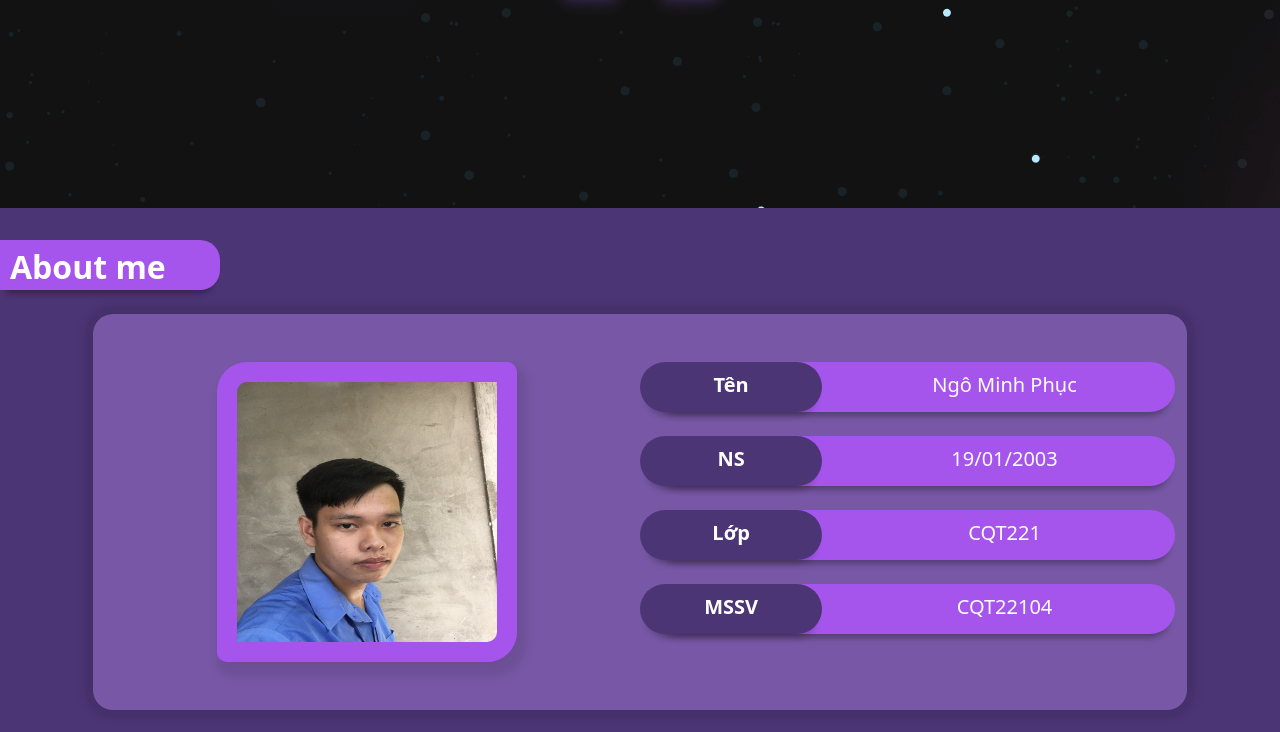
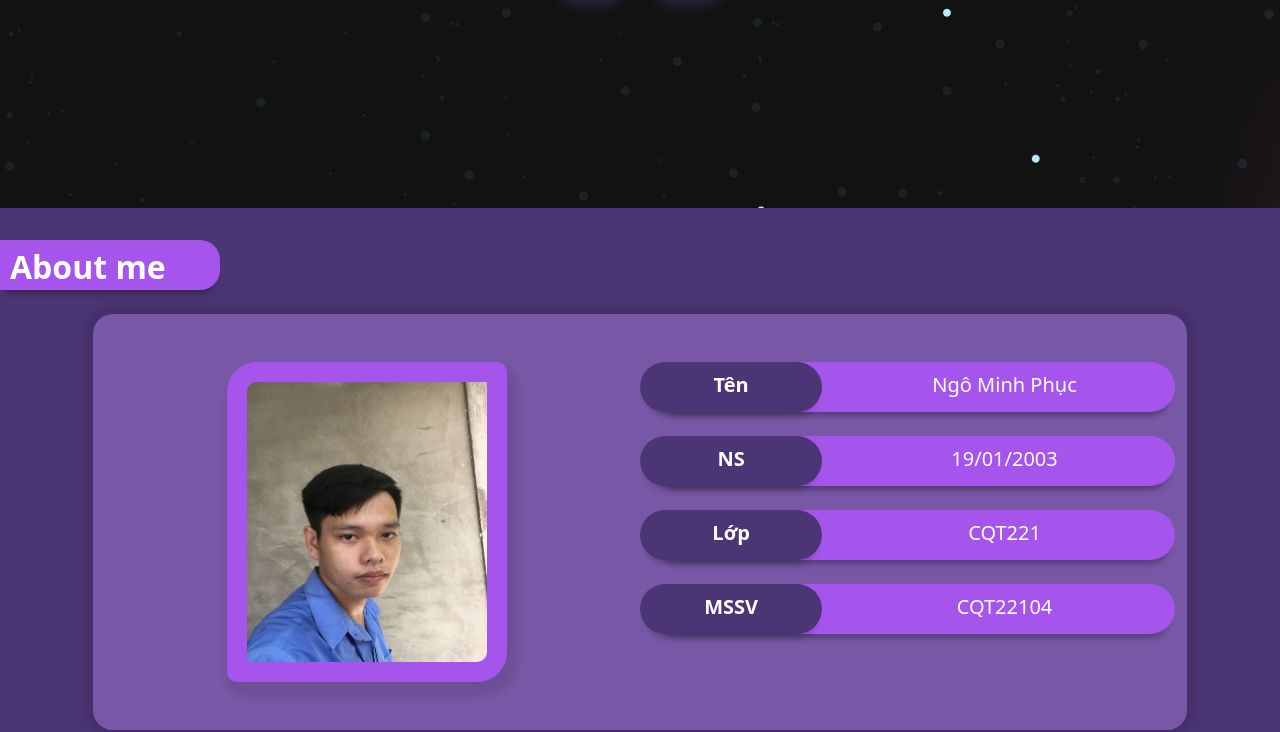
Before and after one commit to MinhPhuc191203/ngominhphuc, a plain HTML site: page index.html in a window 1280 px wide. Shown: the part 592-1324 px from the top of the page. Drawn offline with nearby package versions, Linux system fonts and the light colour scheme.

Commit message:
Update style.css

```diff
--- a/style.css
+++ b/style.css
@@ -92,8 +92,8 @@ html, section{
   border-radius: 20px;
 }
 .row .col-sm-12 .img .avatar{
- width: 300px;
- height: 300px;
+ width: 280px;
+ height: 320px;
  transition:  0.4s ease-in-out;
  box-shadow: 5px 10px 10px 5px rgba(0, 0, 0, 0.1);
 
```
